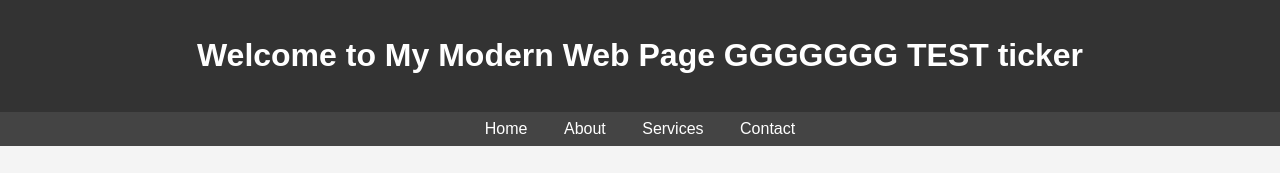
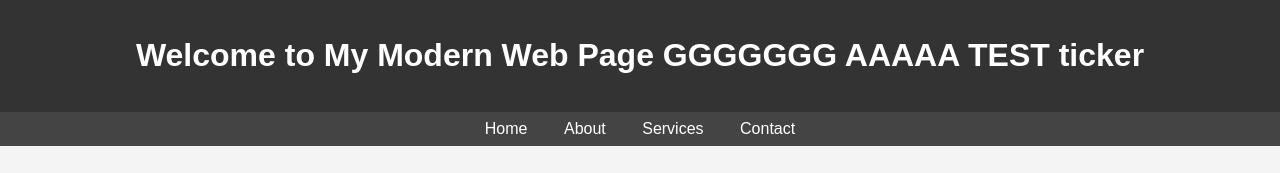
Before and after one commit to huntercrytroa/test_jenkins_test, a website: page public/index.html in a window 1280 px wide. Shown: the top 173 px of the page. Drawn offline with Linux system fonts and the light colour scheme.

Commit message:
Update index.html

```diff
--- a/public/index.html
+++ b/public/index.html
@@ -11,7 +11,7 @@
 <body>
 
     <header>
-        <h1>Welcome to My Modern Web Page GGGGGGG TEST ticker</h1>
+        <h1>Welcome to My Modern Web Page GGGGGGG AAAAA TEST ticker</h1>
     </header>
 
     <nav>
```
